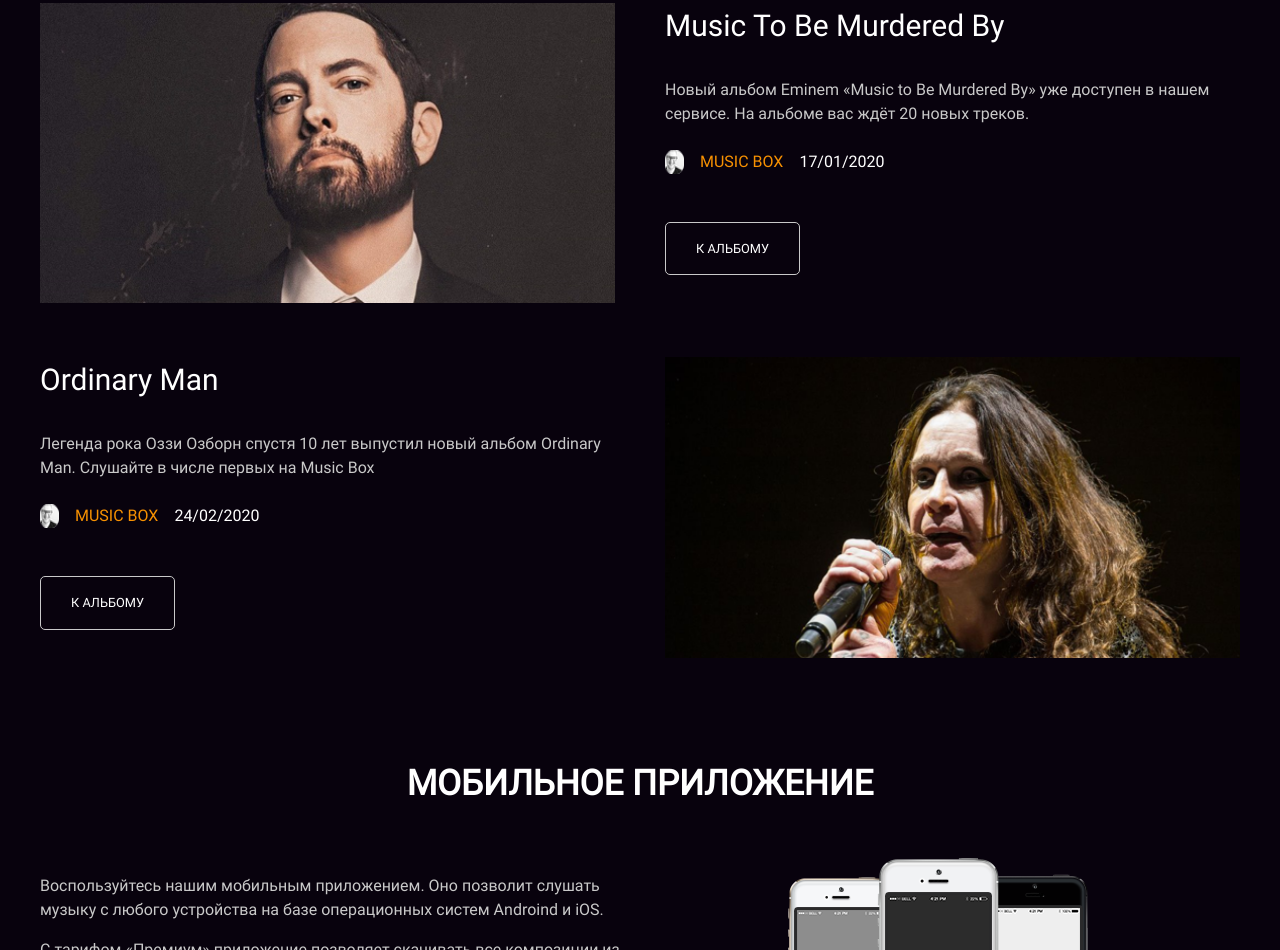
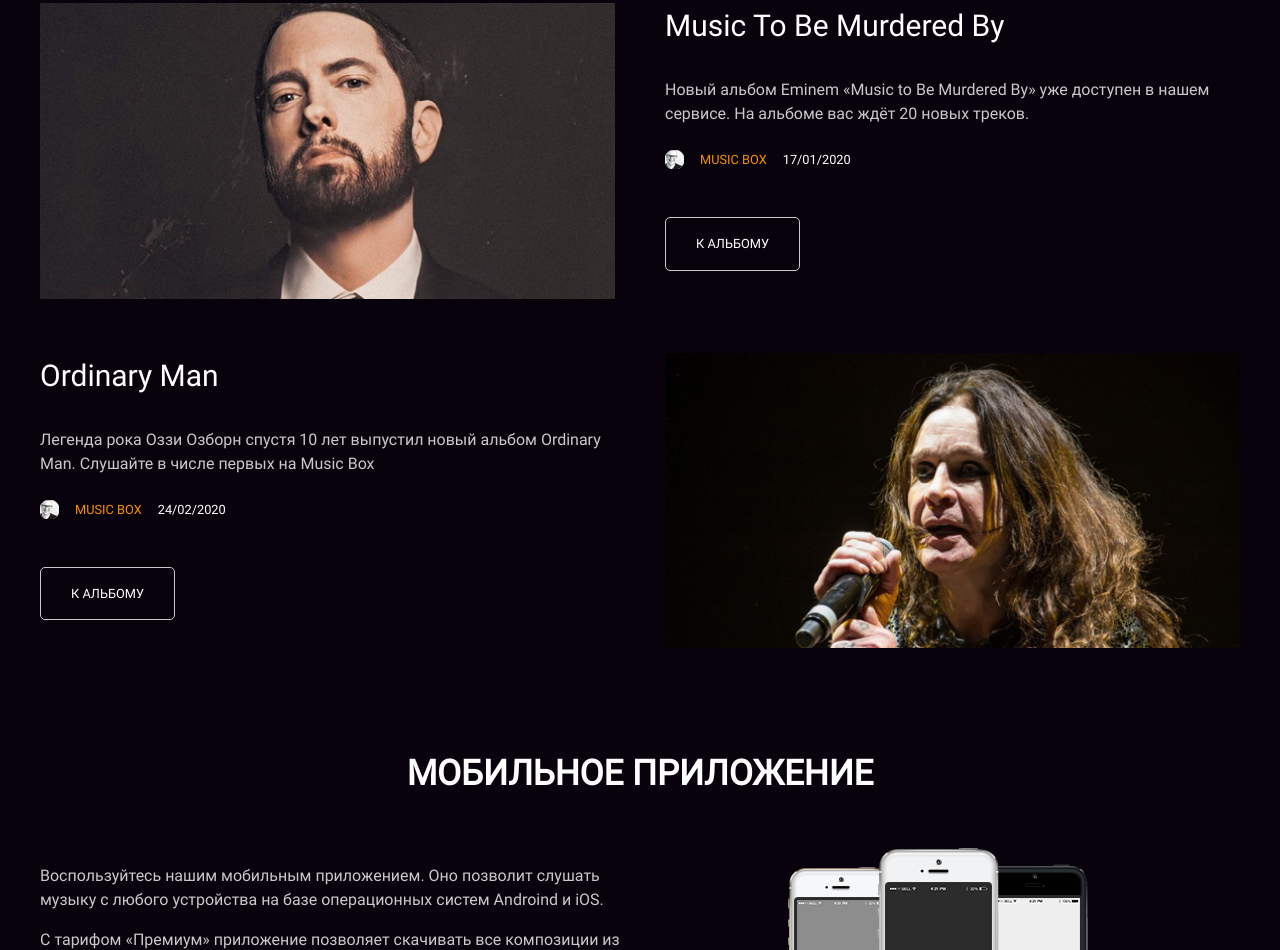
Before and after one commit to unhappymonday/layout-designer-project-56, a website: page src/index.html in a window 1280 px wide. Shown: the part 1849-2799 px from the top of the page. Drawn offline with Linux system fonts and the light colour scheme.

Commit message:
test #27

```diff
--- a/src/styles/scss/components/_news.scss
+++ b/src/styles/scss/components/_news.scss
@@ -40,14 +40,14 @@
 
 .news-author {
   gap: 16px;
+}
 
-  .news-author p {
-    font-size: 12.8px;
-  }
+.news-author p {
+  font-size: 12.8px;
+}
 
-  p:not(:last-child) {
-    color: hsl(35deg 98% 49%);
-  }
+.news-author p:not(:last-child) {
+  color: hsl(35deg 98% 49%);
 }
 
 .news-footer a {
```
Also changed, not shown: src/styles/css/main.css, 1 other file.
